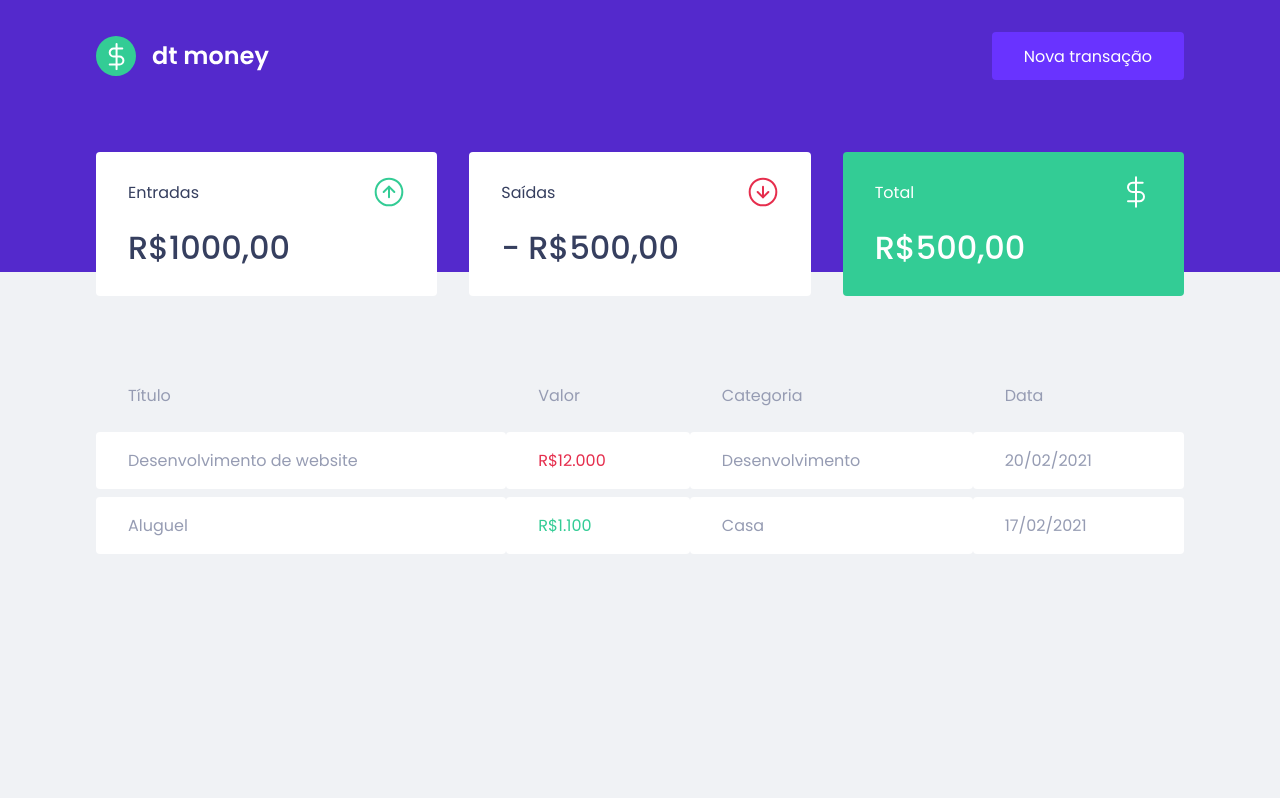
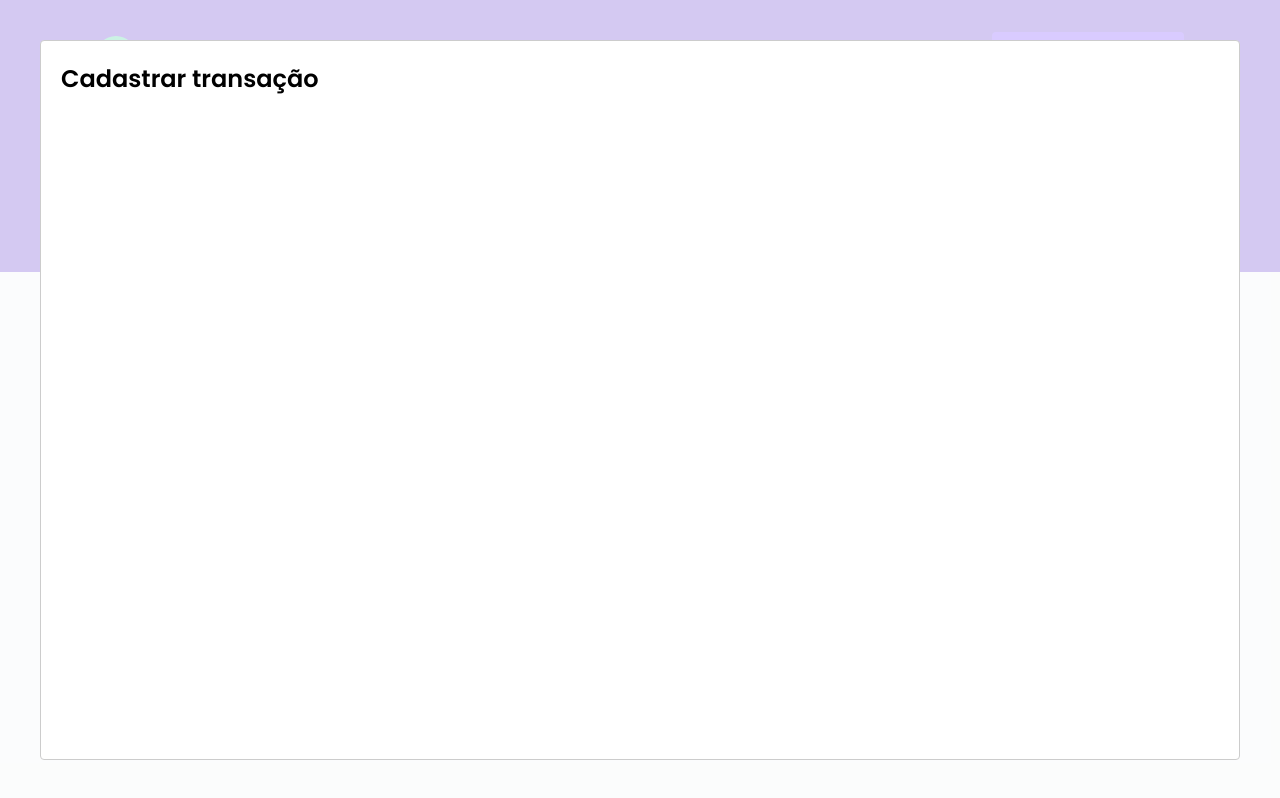
Before and after one commit to lucsmac/dtmoney, a React (Create React App) app: page / in a window 1280 px wide. Both pictures are taken after a click on the button "Nova transação". Built offline with nearby package versions, Linux system fonts and the light colour scheme; no server answers; what miragejs would draw is missing.

Commit message:
adding modal

```diff
--- a/package.json
+++ b/package.json
@@ -7,6 +7,7 @@
     "miragejs": "^0.1.41",
     "react": "^17.0.1",
     "react-dom": "^17.0.1",
+    "react-modal": "^3.12.1",
     "react-scripts": "4.0.3",
     "styled-components": "^5.2.1",
     "web-vitals": "^1.0.1"
@@ -19,6 +20,7 @@
     "@types/node": "^12.0.0",
     "@types/react": "^17.0.0",
     "@types/react-dom": "^17.0.0",
+    "@types/react-modal": "^3.12.0",
     "@types/styled-components": "^5.1.9",
     "typescript": "^4.1.2"
   },
--- a/src/App.tsx
+++ b/src/App.tsx
@@ -2,11 +2,27 @@ import { Dashboard } from "./components/Dashboard";
 import { Header } from "./components/Header";
 import { GlobalStyle } from "./styles/global";
 
+import Modal from 'react-modal';
+import { useState } from "react";
+
+Modal.setAppElement('#root')
+
 export function App() {
+  const [isNewTransactionModalOpen, setNewIsNewTransactionModalOpen] = useState(false)
+
+  const handleOpenNewTransactionModal = () => setNewIsNewTransactionModalOpen(true)
+  const handleCloseNewTransactionModal = () => setNewIsNewTransactionModalOpen(false)
+
   return (
     <>
-      <Header />
+      <Header onOpenNewTransactionModal={handleOpenNewTransactionModal} />
       <Dashboard />
+      <Modal
+        isOpen={isNewTransactionModalOpen}
+        onRequestClose={handleCloseNewTransactionModal}
+      >
+        <h2>Cadastrar transação</h2>
+      </Modal>
 
       <GlobalStyle />
     </>
--- a/src/components/Header/index.tsx
+++ b/src/components/Header/index.tsx
@@ -1,14 +1,19 @@
 import logoImg from '../../assets/logo.svg'
 import { Container, Content } from './styles'
 
-export function Header() {
+interface HeaderProps {
+  onOpenNewTransactionModal: () => void;
+}
+
+export function Header({ onOpenNewTransactionModal }: HeaderProps) {
   return (
     <Container>
       <Content>
         <img src={logoImg} alt="dt money"/>
-        <button type="button">
+        <button type="button" onClick={onOpenNewTransactionModal}>
           Nova transação
         </button>
+
       </Content>
     </Container>
   )
--- a/src/components/TransactionsTable/styles.ts
+++ b/src/components/TransactionsTable/styles.ts
@@ -22,7 +22,7 @@ export const Container = styled.main`
       color: var(--text-body);
       border-radius: 0.25rem;
 
-      &.:first-child {
+      &:first-child {
         color: var(--text-title);
       }
 
```
Also changed, not shown: 1 other file (tests, documents, lock files or other folders).
